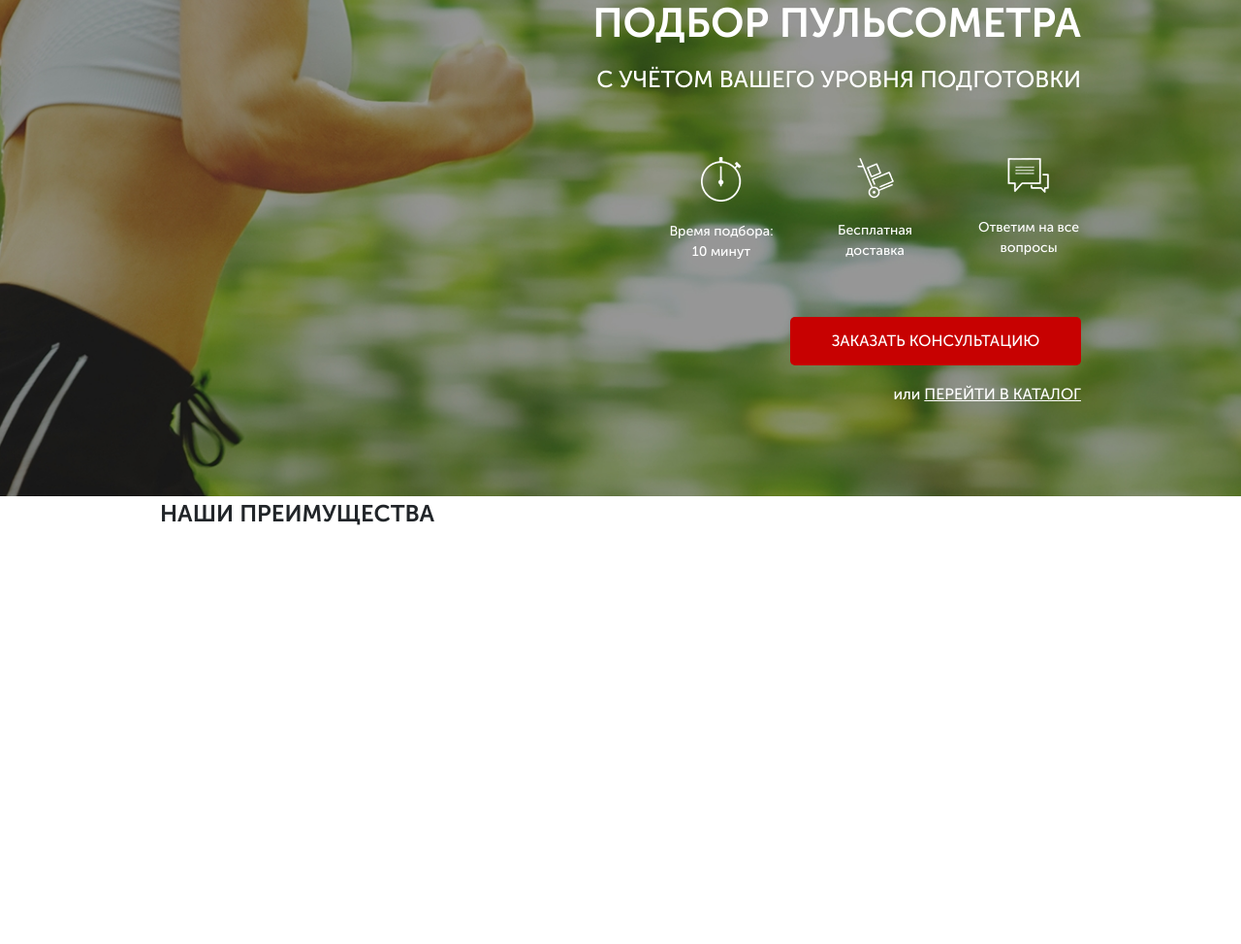
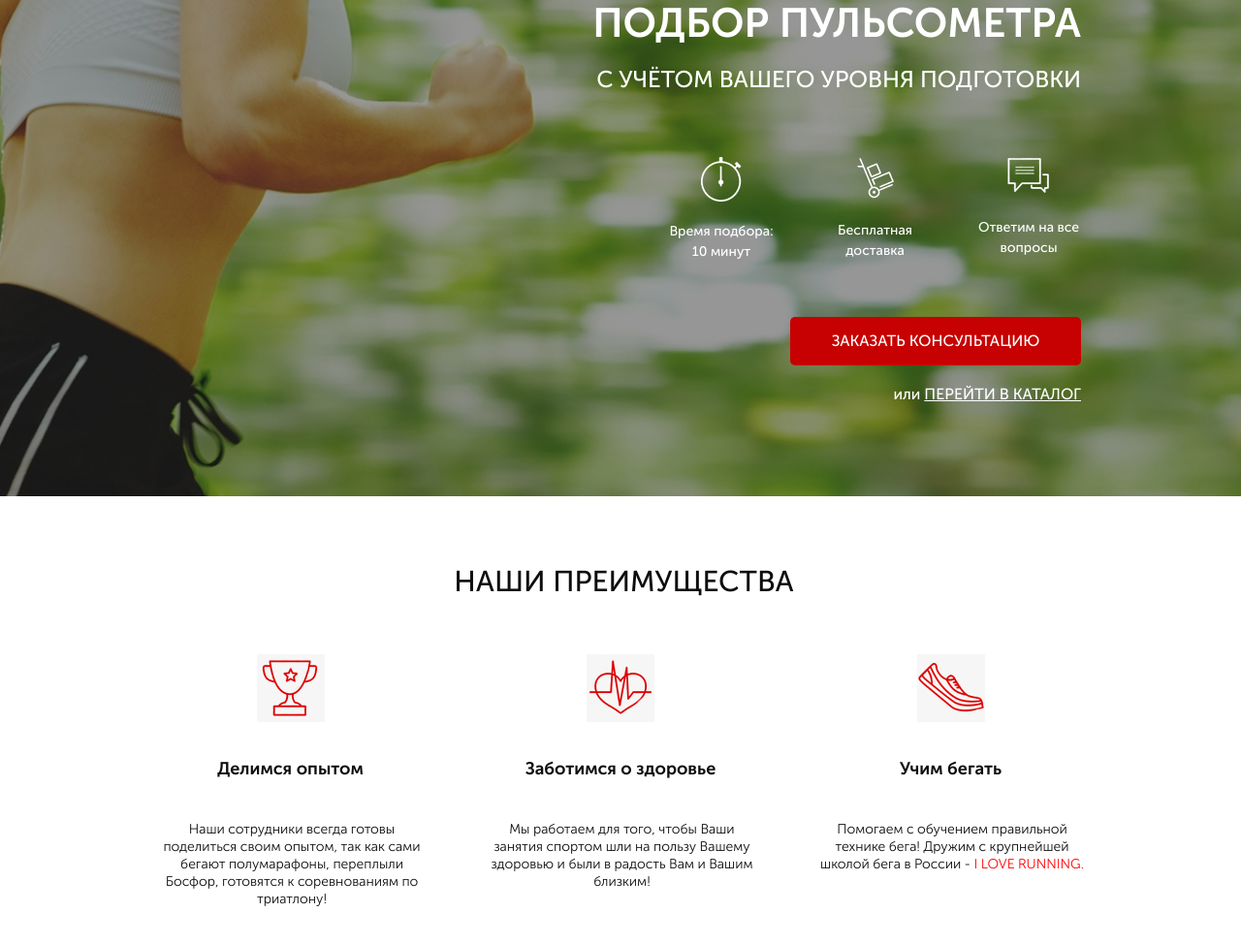
Before and after one commit to depst0r/Run_Smart, a website: page src/index.html in a window 1280 px wide. Shown: the part 156-1130 px from the top of the page at 97% size. Before the commit the page ends 800 px from the top, so only its background shows below. Drawn offline with Linux system fonts and the light colour scheme.

Commit message:
media1200

```diff
--- a/src/index.html
+++ b/src/index.html
@@ -60,32 +60,41 @@
     <div class="advantages">
         <div class="container">
             <div class="advantages__title">
-                <h2>НАШИ ПРЕИМУЩЕСТВА</h2>
+                НАШИ ПРЕИМУЩЕСТВА
             </div>
             <div class="advantages__wrapper">
                 <div class="advantages__item">
-                    <img src="" alt="">
+                    <img src="./icons/advantages/cup.png" alt="cup">
                     <div class="advantages__subtitle">
-
+                        Делимся опытом
                     </div>
-                    <div class="advantages__descr"></div>
-
+                    <div class="advantages__descr">
+                        Наши сотрудники всегда готовы поделиться своим опытом,
+                        так как сами бегают полумарафоны, переплыли Босфор,
+                        готовятся к соревнованиям по триатлону!
+                    </div>
                 </div>
                 <div class="advantages__item">
-                    <img src="" alt="">
+                    <img src="./icons/advantages/heart.png" alt="heart">
                     <div class="advantages__subtitle">
-
+                        Заботимся о здоровье
                     </div>
-                    <div class="advantages__descr"></div>
-
+                    <div class="advantages__descr">
+                        Мы работаем для того,
+                        чтобы Ваши занятия спортом шли на пользу Вашему здоровью и были в радость
+                        Вам и Вашим близким!
+                    </div>
                 </div>
                 <div class="advantages__item">
-                    <img src="" alt="">
+                    <img src="./icons/advantages/shoe.png" alt="shoe">
                     <div class="advantages__subtitle">
-
+                        Учим бегать
                     </div>
-                    <div class="advantages__descr"></div>
-
+                    <div class="advantages__descr">
+                        Помогаем с обучением
+                    правильной технике бега!
+                    Дружим с крупнейшей школой бега в России - <span>I LOVE RUNNING.</span>
+                    </div>
                 </div>
             </div>
         </div>
--- a/src/sass/base/_variables.scss
+++ b/src/sass/base/_variables.scss
@@ -1,2 +1,3 @@
 $color_red: #c70101;
 $color_white: #fff;
+$color_gray: #0d0d0d;
--- /dev/null
+++ b/src/sass/blocks/_advantages.scss
@@ -0,0 +1,53 @@
+.advantages {
+    padding: 73px 0 63px 0;
+    &__title {
+        margin: 0 9px 60px 16px;
+        font-size: 30px;
+        line-height: 1;
+        letter-spacing: normal;
+        text-align: center;
+        color: $color_gray;
+    }
+    &__wrapper {
+        display: flex;
+        justify-content: space-between;
+    }
+    &__item {
+        width: 269px;
+        text-align: center;
+        &:nth-child(2) {
+            margin: 0 68px 0 68px;
+        }
+        // display: flex;
+        // flex-direction: column;
+        // align-items: center;
+        // max-width: 238px;
+
+    }
+    &__subtitle {
+        padding: 35px 0 20px 0;
+        font-size: 18px;
+        font-weight: bold;
+        font-stretch: normal;
+        font-style: normal;
+        letter-spacing: normal;
+        text-align: center;
+        color: $color_gray;
+    }
+    &__descr {
+        width: 272px;
+        height: 91px;
+        margin: 20px 16px 0 0;
+        font-size: 14px;
+        font-weight: 300;
+        font-stretch: normal;
+        font-style: normal;
+        line-height: 1.29;
+        letter-spacing: normal;
+        text-align: center;
+        color: $color_gray;
+        span {
+            color: #f00;
+        }
+    }
+}
--- a/src/sass/style.scss
+++ b/src/sass/style.scss
@@ -4,6 +4,7 @@
 @import 'blocks/promo';
 @import 'blocks/header';
 @import 'blocks/buttons';
+@import 'blocks/advantages';
 
 * {
     font-family: 'Museo Sans Cyrl', sans-serif;
```
Also changed, not shown: src/css/style.min.css, 1 other file.
